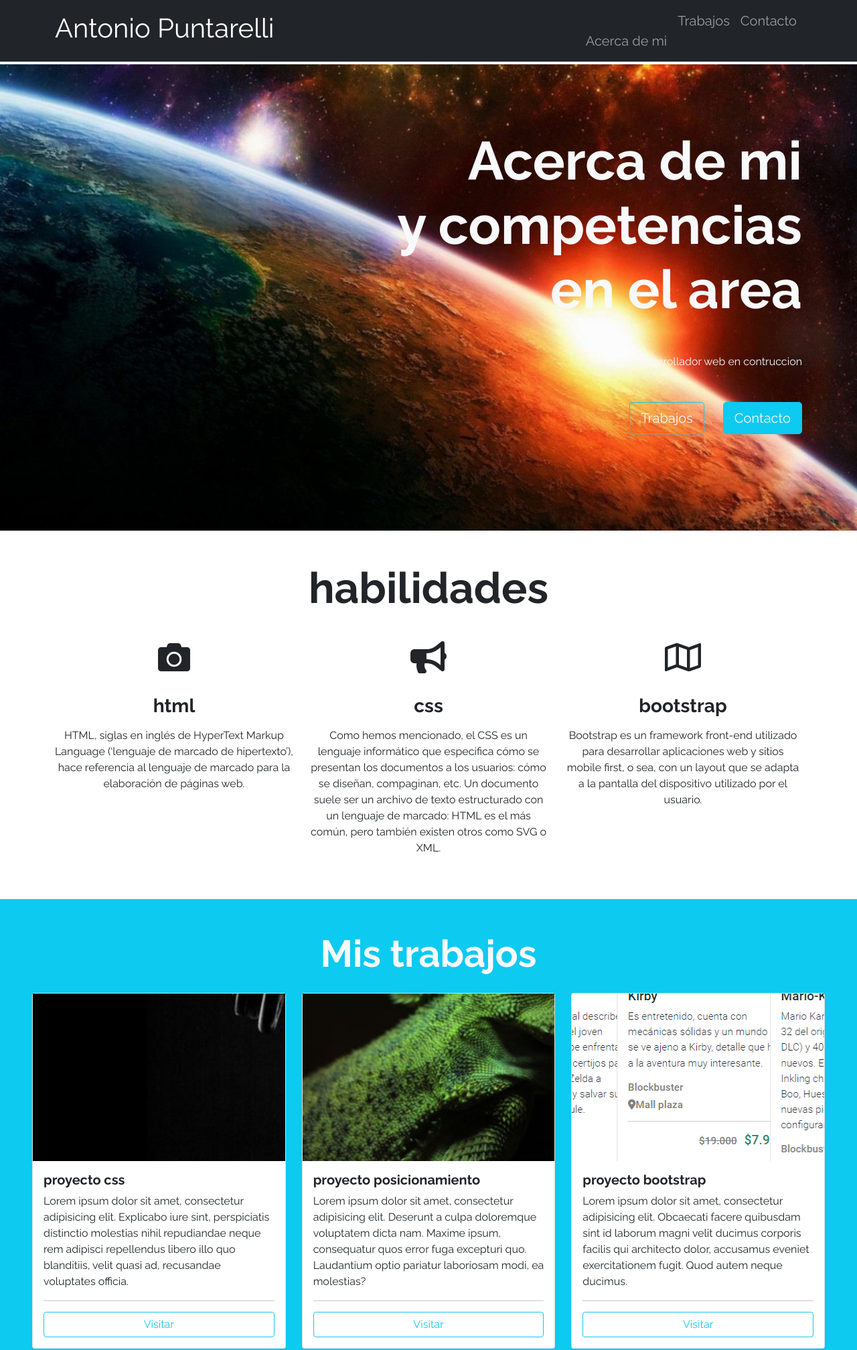
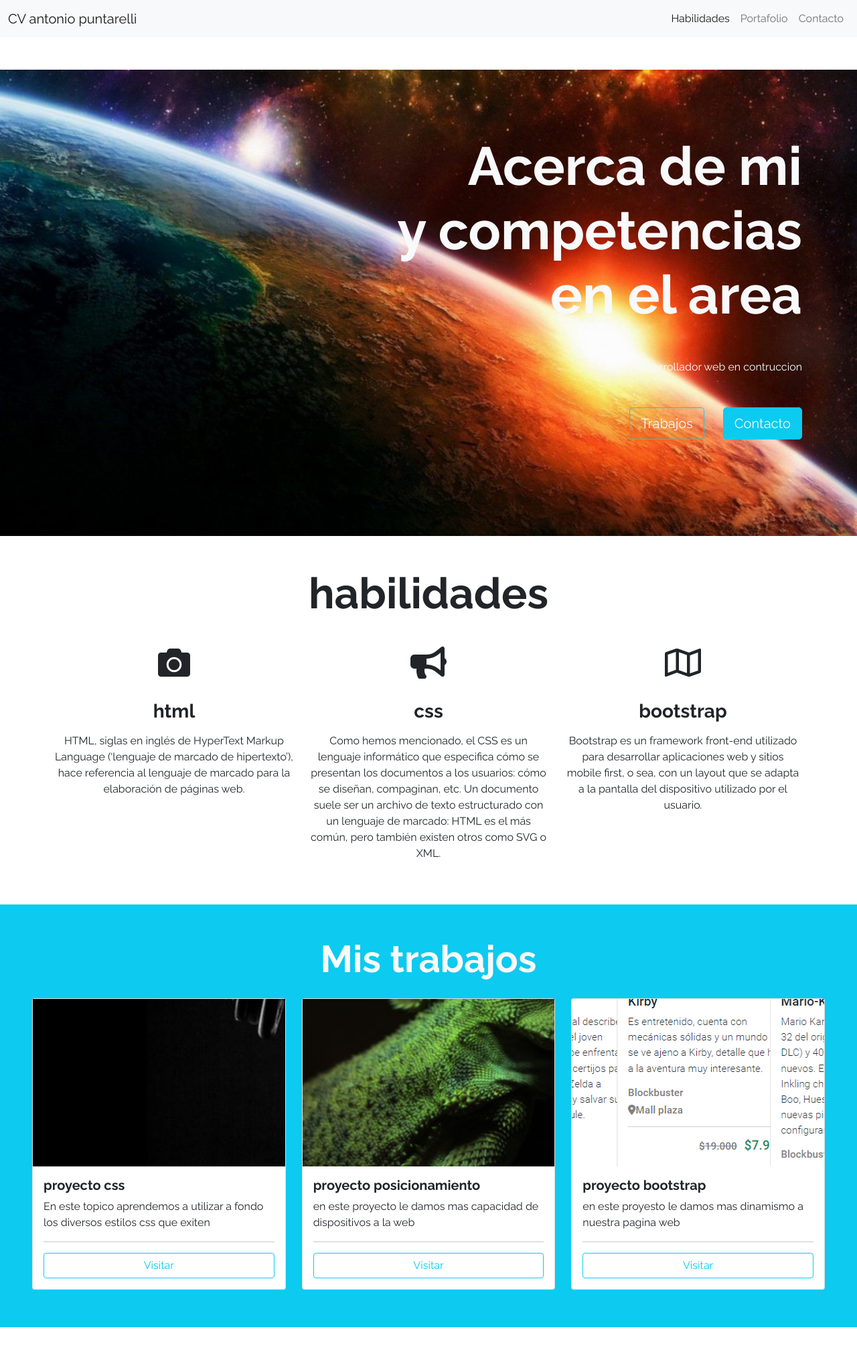
Before and after one commit to palidoalo/final, a plain HTML site: page index.html in a window 1280 px wide. Shown: the top 2015 px of the page at 67% size. Drawn offline with nearby package versions, Linux system fonts and the light colour scheme.

Commit message:
proyecto final

```diff
--- a/assets/css/estilos.css
+++ b/assets/css/estilos.css
@@ -37,3 +37,13 @@ body {
   }
 
 }
+
+
+.navbar > p{
+    color: #fff;
+}
+
+.navbar-nav{
+    margin-left: auto;
+
+}
--- a/index.html
+++ b/index.html
@@ -18,34 +18,23 @@
 </head>
 
 <body>
-    <h1>Antonio Puntarelli
 
-    </h1>
-    <nav class="navbar navbar-expand-lg navbar-dark bg-dark fixed-top">
-        <div class="container">
-            <a class="navbar-brand" href="#">
-                <h1>Antonio Puntarelli</h1>
-            <button class="navbar-toggler" type="button" data-bs-toggle="collapse"
-                aria-controls="navbarSupportedContent" aria-expanded="false" aria-label="Toggle navigation">
-                <span class="navbar-toggler-icon"></span>
-            </button>
-            <div class="collapse navbar-collapse" id="navbarSupportedContent">
-                <ul class="navbar-nav ms-auto mb-2 mb-lg-0 fs-5">
-                    <li class="nav-item">
-                        <a class="nav-link" href="#">Acerca de mi</a>
-                    </li>
-                    <li class="nav-item">
-                        <a class="nav-link" href="#">Trabajos</a>
-                    </li>
-                    <li class="nav-item">
-                        <a class="nav-link" href="#">Contacto</a>
-                    </li>
 
-                </ul>
-
+    <nav class="navbar navbar-expand-lg navbar-light bg-light">
+        <div class="container-fluid">
+          <a class="navbar-brand" href="#">CV antonio puntarelli</a>
+          <button class="navbar-toggler" type="button" data-bs-toggle="collapse" data-bs-target="#navbarNavAltMarkup" aria-controls="navbarNavAltMarkup" aria-expanded="false" aria-label="Toggle navigation">
+            <span class="navbar-toggler-icon"></span>
+          </button>
+          <div class="collapse navbar-collapse" id="navbarNavAltMarkup">
+            <div class="navbar-nav">
+              <a class="nav-link active" aria-current="page" href="#skills">Habilidades</a>
+              <a class="nav-link" href="#portf">Portafolio</a>
+              <a class="nav-link" href="#">Contacto</a>
             </div>
+          </div>
         </div>
-    </nav>
+      </nav>
 
     <header id="Hero-Section" class="text-light text-end py-5 mt-5">
         <div class="container">
@@ -112,10 +101,7 @@
                     <div class="card-body">
                         <h5 class="card-title fw-bold">proyecto css</h5>
                         <p class="card-text">
-                            Lorem ipsum dolor sit amet, consectetur adipisicing elit.
-                            Explicabo iure sint, perspiciatis distinctio molestias nihil
-                            repudiandae neque rem adipisci repellendus libero illo quo
-                            blanditiis, velit quasi ad, recusandae voluptates officia.
+                            En este topico aprendemos a utilizar a fondo los diversos estilos css que exiten
                             <hr/>
                             <div class="row g-0 ">
                               <a href="https://palidoalo.github.io/css/"  class="btn btn-outline-info" target="_blank">Visitar</a>
@@ -129,10 +115,7 @@
                     <div class="card-body">
                         <h5 class="card-title fw-bold">proyecto posicionamiento</h5>
                         <p class="card-text">
-                            Lorem ipsum dolor sit amet, consectetur adipisicing elit.
-                            Deserunt a culpa doloremque voluptatem dicta nam. Maxime ipsum,
-                            consequatur quos error fuga excepturi quo. Laudantium optio
-                            pariatur laboriosam modi, ea molestias?
+                            en este proyecto le damos mas capacidad de dispositivos a la web
                             <hr/>
                             <div class="row g-0 ">
                               <a href="https://palidoalo.github.io/iguanas/"  class="btn btn-outline-info" target="_blank">Visitar</a>
@@ -146,10 +129,7 @@
                     <div class="card-body">
                         <h5 class="card-title fw-bold">proyecto bootstrap</h5>
                         <p class="card-text">
-                            Lorem ipsum dolor sit amet, consectetur adipisicing elit.
-                            Obcaecati facere quibusdam sint id laborum magni velit ducimus
-                            corporis facilis qui architecto dolor, accusamus eveniet
-                            exercitationem fugit. Quod autem neque ducimus.
+                            en este proyesto le damos mas dinamismo a nuestra pagina web
                         <hr/>
                         <div class="row g-0 ">
                             <a href="https://palidoalo.github.io/bootstrap/"  class="btn btn-outline-info" target="_blank">Visitar</a>
```
Also changed, not shown: assets/img/se-acerca-la-tierra-a-un-estado-de-caos-climatico-28011-1_1280.webp (deleted).
